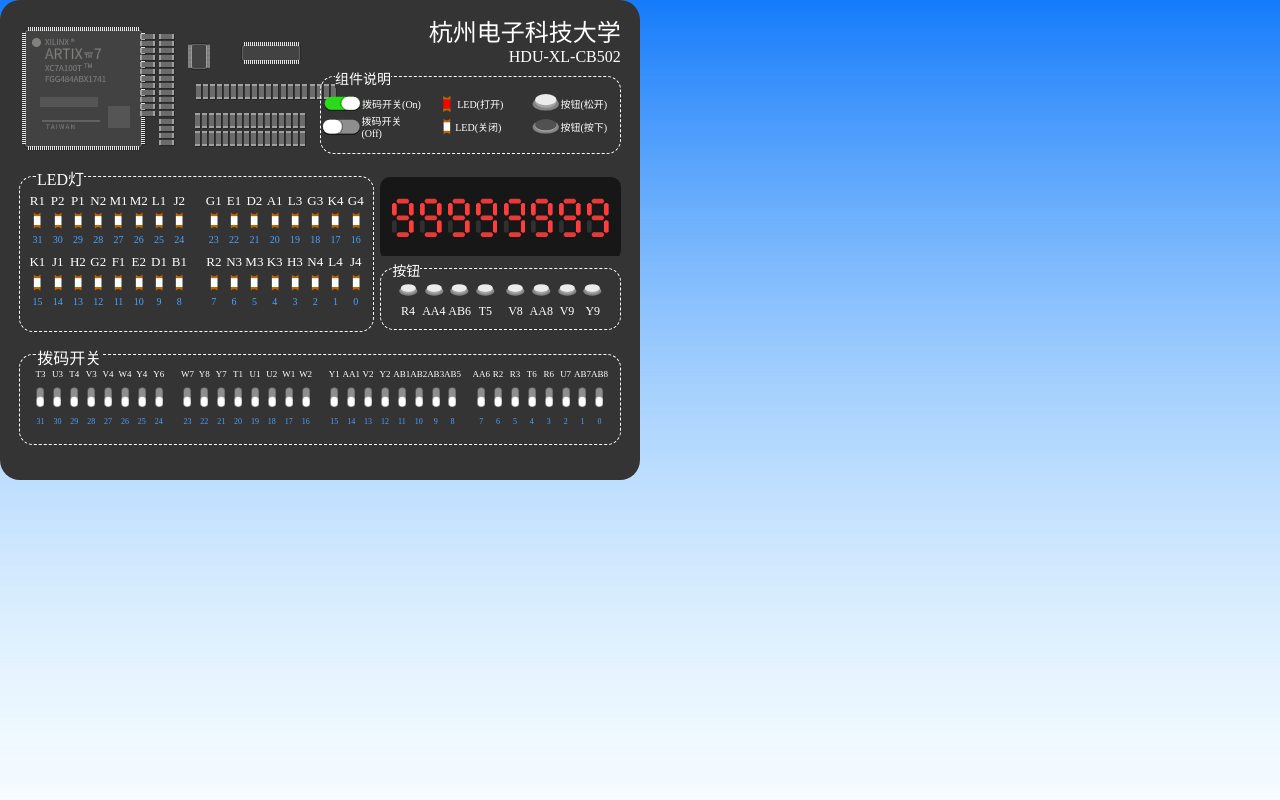
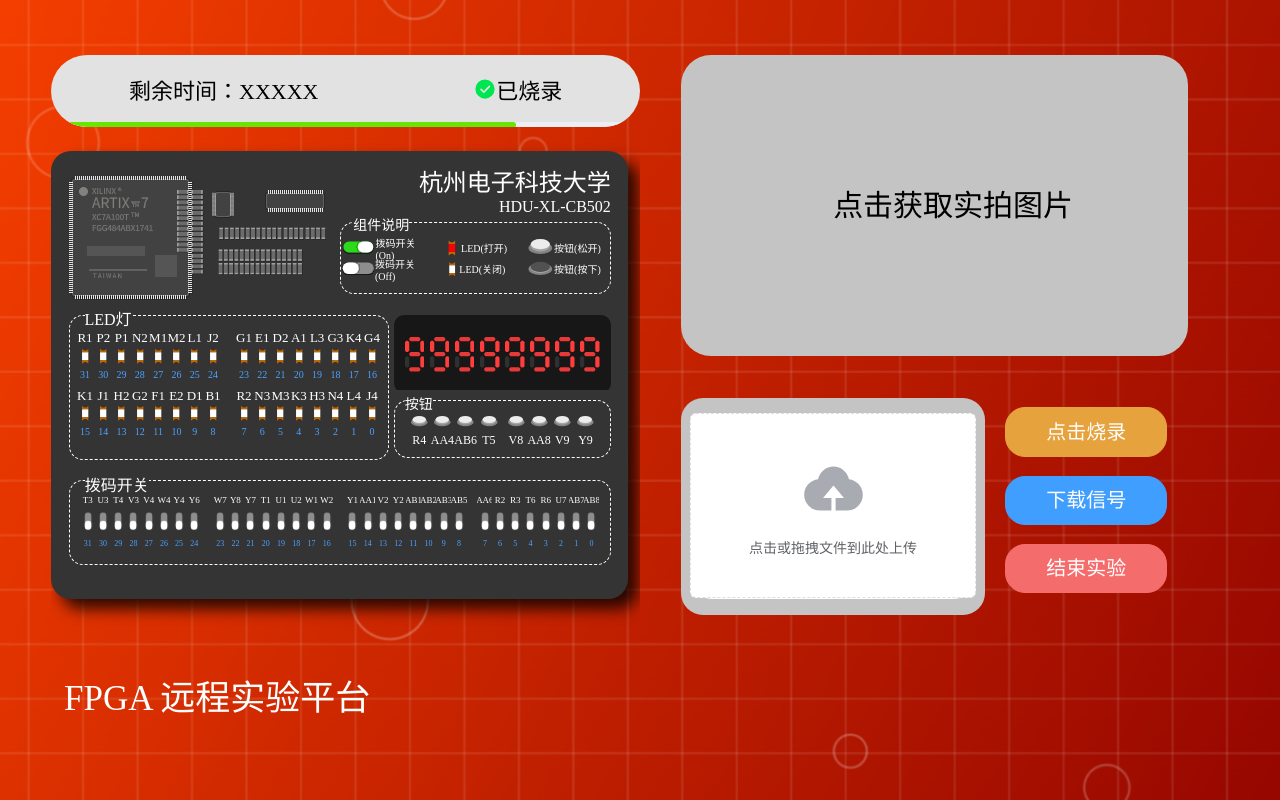
Before and after one commit to inzzo1/FPGA, a Vue app in the folder project/: page /RealBoard in a window 1280 px wide. Built offline with nearby package versions, Linux system fonts and the light colour scheme.

Commit message:
[update]: realBoard without logic complete

```diff
--- a/project/src/components/header/stateHeader.vue
+++ b/project/src/components/header/stateHeader.vue
@@ -37,7 +37,7 @@
     display: flex;
     align-items: center;
     .headerBg{
-      width: 50%;
+      width: 100%;
       height: 60%;
       background-color: rgb(226, 226, 226);
       border-radius: 40px;
--- a/project/src/components/realDesk/index.vue
+++ b/project/src/components/realDesk/index.vue
@@ -52,11 +52,12 @@
 
 <style lang="scss" scoped>
     .outline{
-        width: 50%;
-        height: 60%;
+        width: 98%;
+        height: 100%;
         background-color: #343434;
         border-radius: 20px;
         overflow: hidden;
+        box-shadow: 10px 10px 15px 0px rgba(0, 0, 0, 0.8);
         .outHeader{
             width: 94%;
             height: 30%;
@@ -70,17 +71,18 @@
                 .MCU{
                     position: absolute;
                     top: 10%;
-                    left: 1%;
+                    left: 0;
                 }
                 .resistance{
+                    width: 55%;
                     position: absolute;
-                    top: 15%;
+                    top: 20%;
                     left: 40%;
                 }
                 .innerChips{
                     position: absolute;
                     top: 20%;
-                    left: 56%;
+                    left: 53%;
                 }
             }
         }
--- a/project/src/views/RealBoard.vue
+++ b/project/src/views/RealBoard.vue
@@ -1,11 +1,115 @@
 <script setup lang="ts">
 import RealDesk from '@/components/realDesk/index.vue'
+import stateHeader from '@/components/header/stateHeader.vue';
+import upLoad from '@/components/upLoad.vue';
 </script>
 
 <template>
-  <div style="width: 100%; height: 100%">
-    <RealDesk></RealDesk>
+  <div style="width: 100%; height: 100%" class="backGround">
+    <div class="bdPart">
+      <div style="width: 50%; height: 100%;overflow: hidden;">
+        <div class="header">
+          <stateHeader></stateHeader>
+        </div>
+        <div class="RealDeskPart">
+          <RealDesk></RealDesk>
+        </div>
+      </div>
+      <div style="width: 50%; height: 100%; overflow: hidden;">
+        <div class="wrap">
+          <div class="picture">
+            <span>点击获取实拍图片</span>
+          </div>
+          <div class="uploadPart">
+            <upLoad></upLoad>
+          </div>
+          <div class="buttonGroup">
+            <el-button type="warning" round>点击烧录</el-button>
+            <el-button type="primary" round>下载信号</el-button>
+            <el-button type="danger" round>结束实验</el-button>
+          </div>
+        </div>
+      </div>
+    </div>
+    <span>
+      FPGA 远程实验平台
+    </span>
   </div>
 </template>
 
-<style></style>
+<style lang="scss" scoped>
+  .backGround{
+    background-image: url('../assets/bg-dyn-light.png');
+    background-size: cover;
+    background-position: center center;
+    background-repeat: no-repeat;
+    position: relative;
+    overflow: hidden;
+    .bdPart{
+      width: 92%;
+      height: 80%;
+      margin: 0 auto;
+      margin-top: 2%;
+      display: flex;
+      flex-wrap: nowrap;
+      .header{
+        width: 100%;
+        height: 18.75%;
+        margin: 0 auto;
+        margin-top: 1%;
+      }
+      .RealDeskPart{
+        width: 100%;
+        height: 70%;
+      }
+      .wrap{
+        width: 86%;
+        height: 94%;
+        margin: 0 auto;
+        margin-top: 5%;
+        display: flex;
+        flex-wrap: wrap;
+        .picture{
+          width: 100%;
+          height: 50%;
+          background-color: rgb(196, 196, 196);
+          border-radius: 30px;
+          position: relative;
+          cursor: pointer;
+          >span{
+            font-size: 30px;
+            position: absolute;
+            top: 42%;
+            left: 30%;
+          }
+        }
+        .uploadPart{
+          width: 60%;
+          height: 36%;
+        }
+        .buttonGroup{
+          width: 40%;
+          height: 34%;
+          display: flex;
+          flex-direction: column;
+          align-items: center;
+          justify-content: space-around;
+          button{
+            width: 80%;
+            height: 24%;
+            font-size: 20px;
+            margin: 0;
+          }
+        }
+      }
+    }
+    > span{
+      position: absolute;
+      bottom: 10%;
+      left: 5%;
+      font-size: 35px;
+      color: white;
+    }
+
+  }
+</style>
--- a/project/src/views/VituralBoard.vue
+++ b/project/src/views/VituralBoard.vue
@@ -41,10 +41,10 @@ import upLoad from '@/components/upLoad.vue';
   position: relative;
   overflow: hidden;
   .header{
-    width: 92%;
+    width: 46%;
     height: 15%;
-    margin: 0 auto;
     margin-top: 1%;
+    margin-left: 4%;
   }
   .bdPart{
     width: 92%;
```
